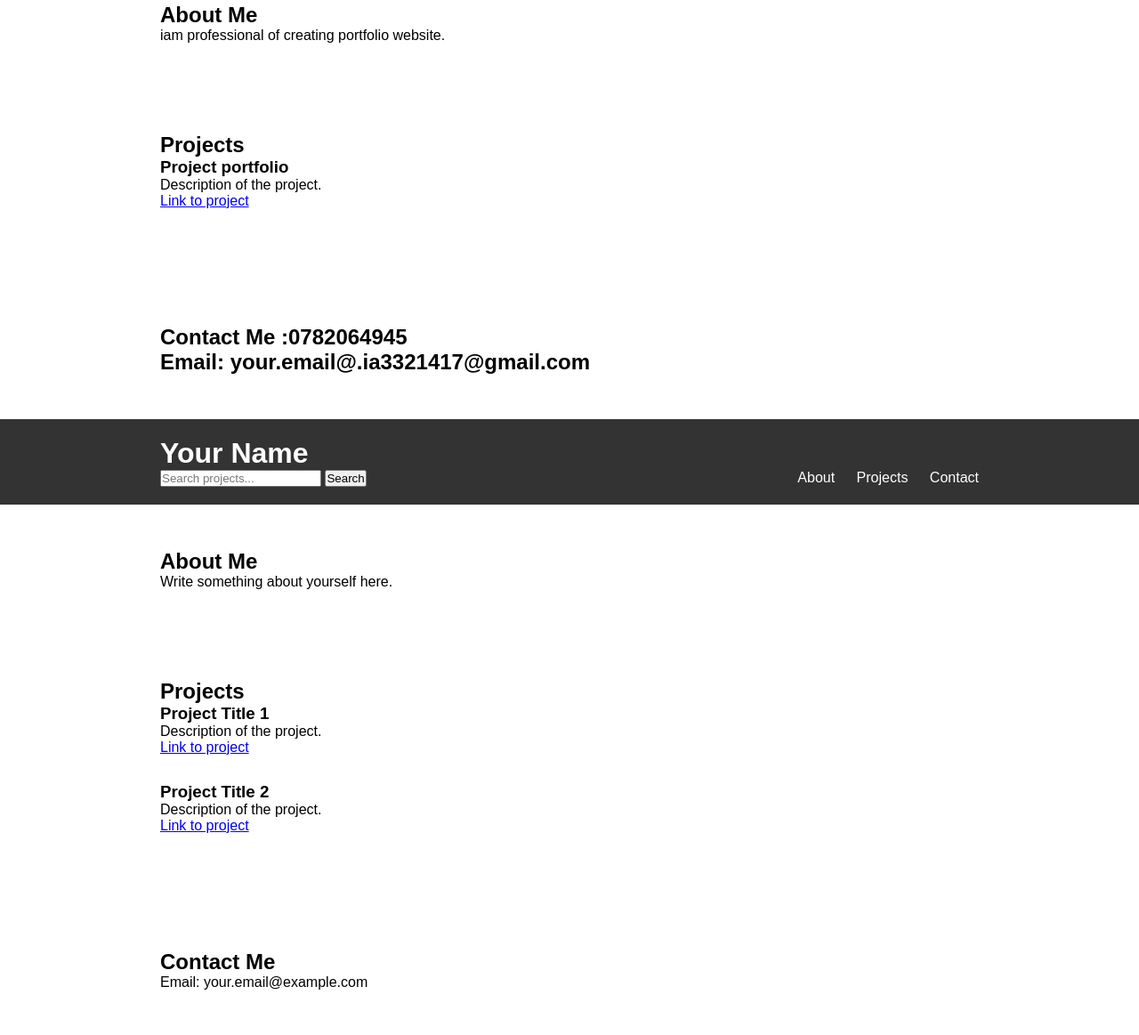
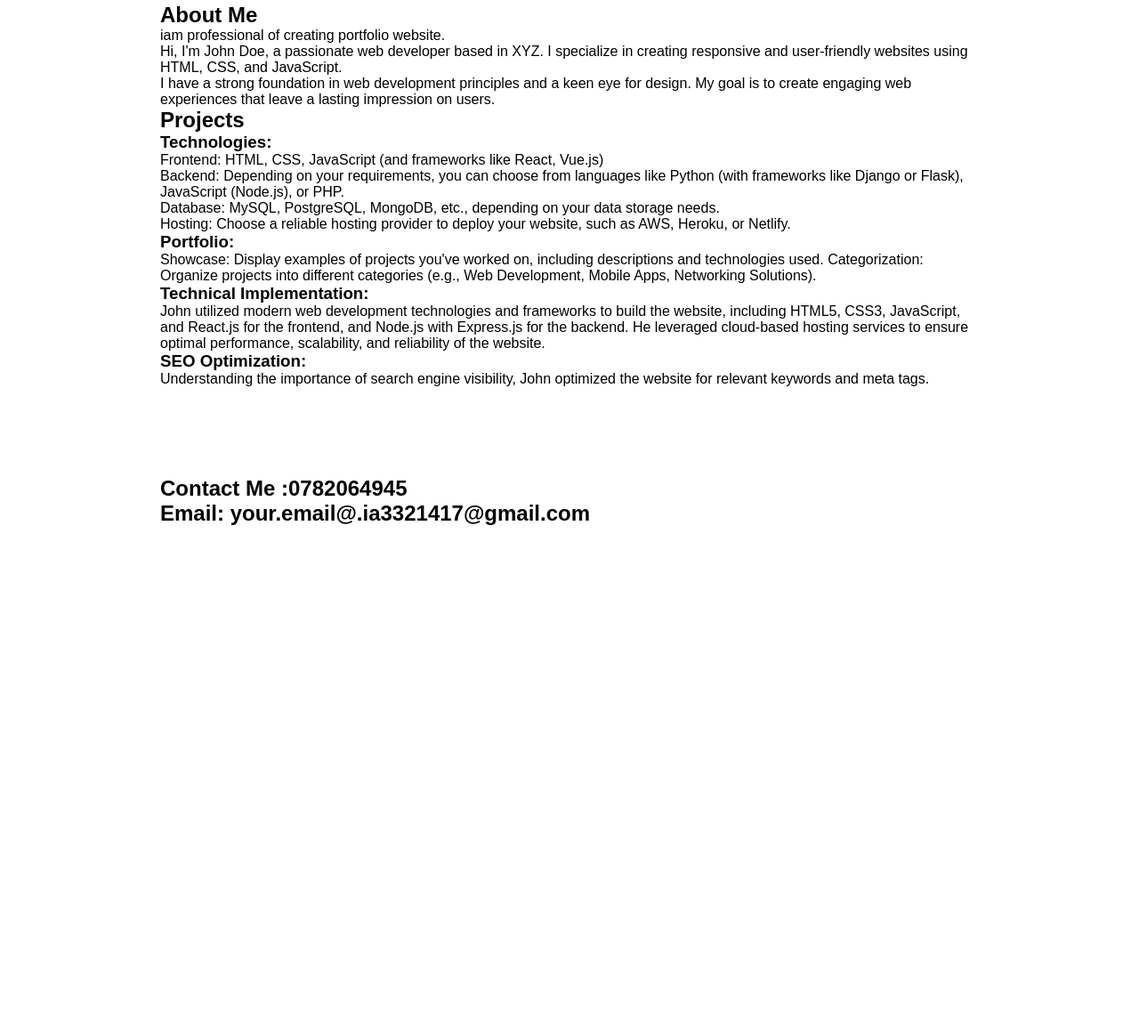
Before and after one commit to abbdi0/isoo, a plain HTML site: page index.html in a window 1280 px wide. Shown: the part 124-1287 px from the top of the page at 89% size. After the commit the page ends 800 px from the top, so only its background shows below. Drawn offline with Linux system fonts and the light colour scheme.

Commit message:
upload
fileupload

```diff
--- a/index.html
+++ b/index.html
@@ -23,22 +23,30 @@
     <section id="about">
         <div class="container">
             <h2>About Me</h2>
-            <p>iam professional of creating portfolio website.</p>
-        </div>
+            <p>iam professional of creating portfolio website.</p> <p>
+                Hi, I'm John Doe, a passionate web developer based in XYZ. I specialize in creating responsive and user-friendly websites using HTML, CSS, and JavaScript.
+              </p>
+              <p>
+                I have a strong foundation in web development principles and a keen eye for design. My goal is to create engaging web experiences that leave a lasting impression on users.</p>
+                <h1>Projects</h1>
+                 <h3>Technologies:</h3>
+
+               <p> Frontend: HTML, CSS, JavaScript (and frameworks like React, Vue.js)<p>
+               <p> Backend: Depending on your requirements, you can choose from languages like Python (with frameworks like Django or Flask), JavaScript (Node.js), or PHP.</p>
+               <p>Database: MySQL, PostgreSQL, MongoDB, etc., depending on your data storage needs.</p>
+               <p> Hosting: Choose a reliable hosting provider to deploy your website, such as AWS, Heroku, or Netlify.</p>
+              <h3> Portfolio:</h3>
+               Showcase: Display examples of projects you've worked on, including descriptions and technologies used.
+               Categorization: Organize projects into different categories (e.g., Web Development, Mobile Apps, Networking Solutions).
+               <h3>Technical Implementation:</h3>
+                 John utilized modern web development technologies and frameworks to build the website, including HTML5, CSS3, JavaScript, and React.js for the frontend, and Node.js with Express.js for the backend.
+                 He leveraged cloud-based hosting services to ensure optimal performance, scalability, and reliability of the website.
+              <h3>SEO Optimization:</h3>
+               Understanding the importance of search engine visibility, John optimized the website for relevant keywords and meta tags.
+     <He also submitted the website to search engines and online directories to improve its discoverability and reach a wider audience.
+
+            </div>
     </section>
-
-    <section id="projects">
-        <div class="container">
-            <h2>Projects</h2>
-            <div class="project">
-                <h3>Project  portfolio</h3>
-                <p>Description of the project.</p>
-                <a href="#">Link to project</a>
-            </div>
-            <!-- Add more projects here -->
-        </div>
-    </section>
-
     <section id="contact">
         <div class="container">
             <h2>Contact Me :0782064945
@@ -48,67 +56,3 @@
     </section>
 
     <script src="script.js"></script>
-</body>
-</html>
-
-<!DOCTYPE html>
-<html lang="en">
-<head>
-    <meta charset="UTF-8">
-    <meta name="viewport" content="width=device-width, initial-scale=1.0">
-    <title>Your Name - Portfolio</title>
-    <link rel="stylesheet" href="styles.css">
-</head>
-<body>
-    <header>
-        <div class="container">
-            <h1>Your Name</h1>
-            <nav>
-                <ul>
-                    <li><a href="#about">About</a></li>
-                    <li><a href="#projects">Projects</a></li>
-                    <li><a href="#contact">Contact</a></li>
-                </ul>
-                <div id="search">
-                    <input type="text" id="searchInput" placeholder="Search projects...">
-                    <button id="searchButton">Search</button>
-                </div>
-            </nav>
-        </div>
-    </header>
-
-    <section id="about">
-        <div class="container">
-            <h2>About Me</h2>
-            <p>Write something about yourself here.</p>
-        </div>
-    </section>
-
-    <section id="projects">
-        <div class="container">
-            <h2>Projects</h2>
-            <div class="project">
-                <h3>Project Title 1</h3>
-                <p>Description of the project.</p>
-                <a href="#">Link to project</a>
-            </div>
-            <div class="project">
-                <h3>Project Title 2</h3>
-                <p>Description of the project.</p>
-                <a href="#">Link to project</a>
-            </div>
-            <!-- Add more projects here -->
-        </div>
-    </section>
-
-    <section id="contact">
-        <div class="container">
-            <h2>Contact Me</h2>
-            <p>Email: your.email@example.com</p>
-            <!-- Add more contact information as needed -->
-        </div>
-    </section>
-
-    <script src="script.js"></script>
-</body>
-</html>
```
